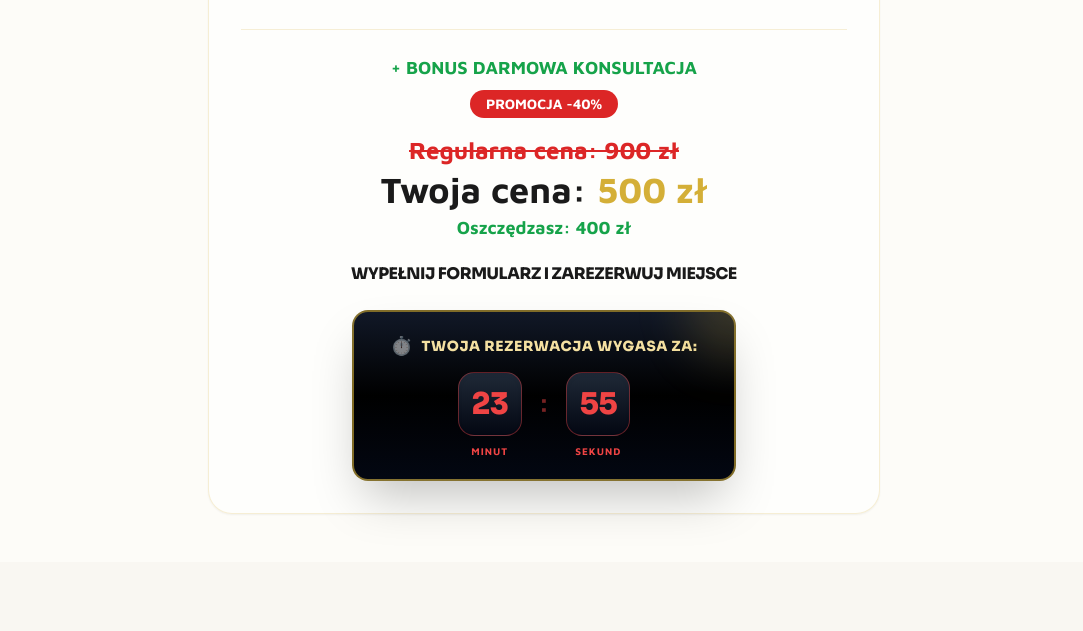
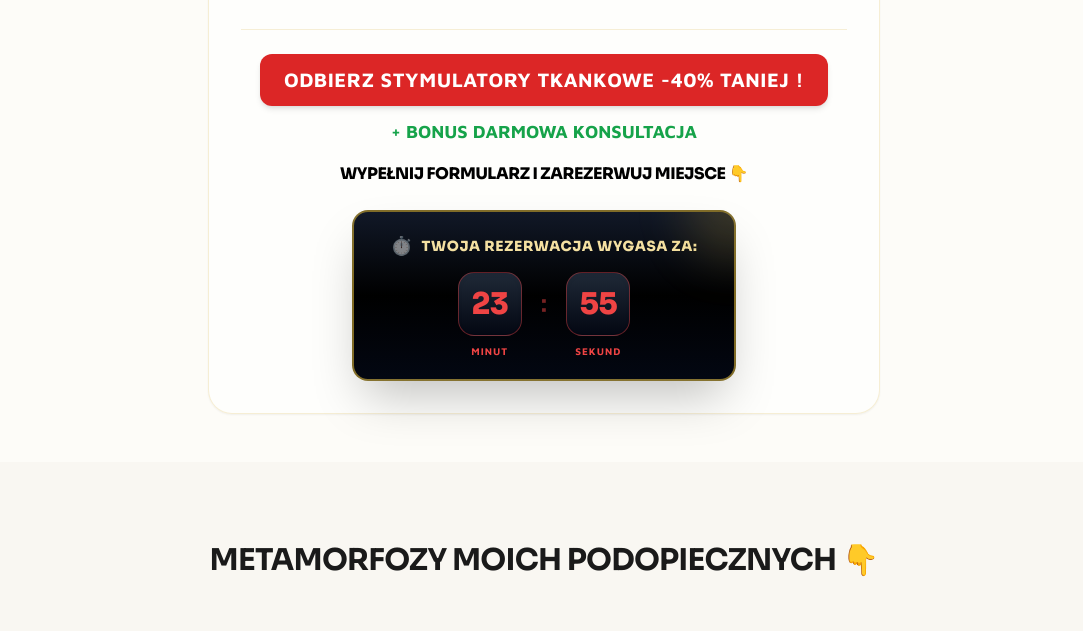
Before and after one commit to onlysukcesmedia-star/StymulatoryTkankowe--5-10-lat---RZESZ-W, a plain HTML site: page index.html in a window 1280 px wide. Shown: the part 1372-2003 px from the top of the page, without its empty margins (96-1179 px from the left). Drawn offline with nearby package versions, Linux system fonts and the light colour scheme.

```diff
--- a/index.html
+++ b/index.html
@@ -337,16 +337,23 @@
             </ul>
 
             <div class="border-t border-gold/20 pt-6 text-center">
-                <p class="text-green-600 font-extrabold text-lg mb-2">+ BONUS DARMOWA KONSULTACJA</p>
-                <!-- Plakietka rabatowa na -40% -->
-                <div class="inline-block bg-red-600 text-white px-4 py-1 rounded-full font-bold text-sm mb-4">PROMOCJA -40%</div>
 
-                <div class="flex flex-col items-center gap-1 mb-4">
-                    <p class="text-red-600 line-through text-2xl font-bold">Regularna cena: 900 zł</p>
-                    <p class="text-darkText text-4xl font-extrabold">Twoja cena: <span class="text-gold">500 zł</span></p>
-                    <p class="text-green-600 font-bold text-lg">Oszczędzasz: 400 zł</p>
-                    <p class="mt-4 font-sora font-extrabold text-darkText uppercase text-center tracking-tight">Wypełnij formularz i zarezerwuj miejsce</p>
-                </div>
+    <div class="inline-block bg-red-600 text-white px-6 py-3 rounded-xl shadow-md font-extrabold text-lg md:text-xl tracking-wide mb-3 uppercase">
+        ODBIERZ STYMULATORY TKANKOWE -40% TANIEJ !
+    </div>
+
+
+    <div>
+        <p class="text-green-600 font-extrabold text-base md:text-lg mb-4">+ BONUS DARMOWA KONSULTACJA</p>
+    </div>
+
+
+    <div>
+        <p class="font-sora font-extrabold text-black uppercase text-center tracking-tight text-sm md:text-base">
+            Wypełnij formularz i zarezerwuj miejsce 👇
+        </p>
+    </div>
+</div>
 
                 <!-- 24-minutowy luksusowy licznik odliczający w dół -->
                 <div class="mt-6 p-5 rounded-2xl bg-gradient-to-b from-gray-900 via-black to-gray-950 border-2 border-gold/60 shadow-2xl max-w-sm mx-auto relative overflow-hidden">
@@ -524,9 +531,8 @@
             <p class="text-gray-500 mb-6 italic font-medium">Zabieg Stymulatorem Tkankowym</p>
 
             <div class="flex flex-col items-center gap-2 mb-8">
-                <span class="text-red-600 line-through text-3xl font-extrabold">900 zł</span>
-                <span class="text-5xl font-extrabold text-gold">500 zł</span>
-                <span class="text-sm text-green-600 font-bold uppercase">Oszczędzasz 400 zł</span>
+                <span class="text-5xl font-extrabold text-gold">ODBIERZ RABAT -40%</span>
+                <span class="text-sm text-green-600 font-bold uppercase">GWARANCJA REZERWACJI NAJNIŻSZEJ CENY</span>
                 <p class="mt-4 font-sora font-extrabold text-darkText uppercase text-sm">Wypełnij formularz i zarezerwuj miejsce</p>
             </div>
 
```
